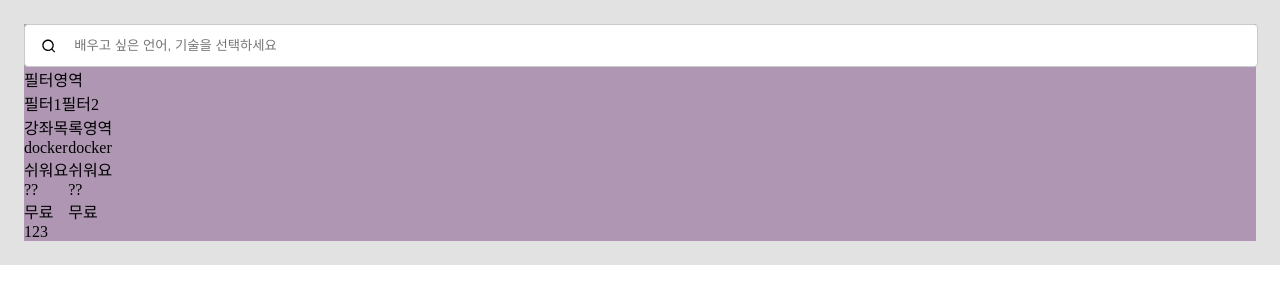
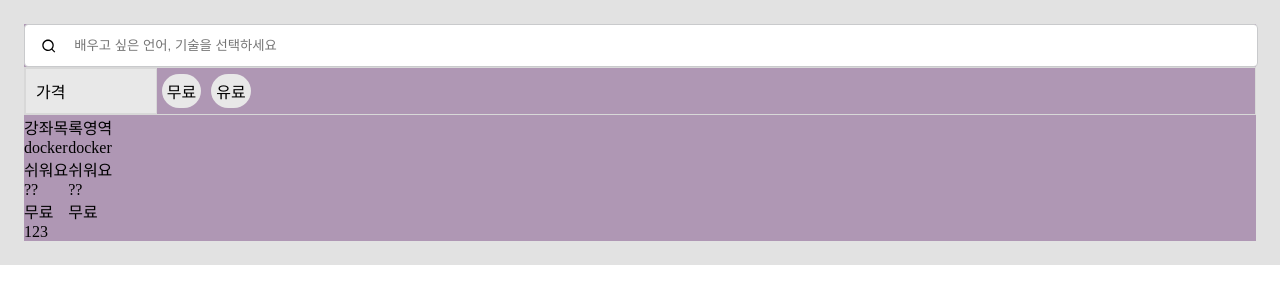
Before and after one commit to Hyeondoonge/elice-programming-assignment, a React app: page / in a window 1280 px wide. Shown: the top 304 px of the page. Built offline with nearby package versions, Linux system fonts and the light colour scheme.

Commit message:
feat: 필터 클릭 이벤트 핸들
- 선택된 필터 상태 업데이트
- 새로운 필터에 따른 새로운 강좌 상태 업데이트

```diff
--- a/src/components/FilterArea.tsx
+++ b/src/components/FilterArea.tsx
@@ -1,38 +1,77 @@
-import React from 'react';
+import React, { useState } from 'react';
 import styled from 'styled-components';
+import Chip from '../common/Chip';
 import List from '../common/List';
 
 interface FilterAreaProps {
-  onClick: (e: React.MouseEvent<HTMLInputElement>) => void;
+  onClickHandler: (filters: Array<string>) => void;
 }
-
-interface ChipProps {
-  label: string;
-  // onClick: (e: React.MouseEvent<HTMLInputElement>) => void;
-}
-
-const StyledChip = styled.div`
-  cursor: pointer;
-`;
-
-const Chip = ({ label }: ChipProps) => {
-  return <StyledChip>{label}</StyledChip>;
-};
 
 const StyledFilterArea = styled.div`
   width: 100%;
 `;
 
-export default function FilterArea({ onClick }: FilterAreaProps) {
+const typeList = ['가격'];
+
+const StyledRow = styled.div`
+  display: flex;
+  align-items: center;
+  border: 1px solid #d8d8d8;
+`;
+
+const StyledType = styled.div`
+  background-color: #e8e8e8;
+  border: 1px solid #d8d8d8;
+  padding: 10px;
+  width: 10%;
+`;
+
+interface FilterProps {
+  name: string;
+  selected: boolean;
+}
+
+type Filter = '가격';
+
+export default function FilterArea({ onClickHandler }: FilterAreaProps) {
+  const [filterList, setFilterList] = useState({
+    가격: [
+      { name: '무료', selected: false },
+      { name: '유료', selected: false }
+    ]
+  });
+
   return (
     <StyledFilterArea>
-      필터영역
-      <div>
-        <List>
-          <Chip label={'필터1'} />
-          <Chip label={'필터2'} />
-        </List>
-      </div>
+      {typeList.map((type: Filter, index) => (
+        <StyledRow key={index}>
+          <StyledType>{type}</StyledType>
+          <div
+            style={{
+              width: '100%'
+            }}
+          >
+            <List>
+              {filterList[type].map(({ name, selected }: FilterProps, index: number) => (
+                <div key={index} style={{ margin: '5px' }}>
+                  <Chip
+                    label={name}
+                    selected={selected}
+                    onClick={() => {
+                      const newFilterList = { ...filterList };
+                      newFilterList[type][index].selected = !newFilterList[type][index].selected;
+                      // update 아이템 클릭 상태
+                      // i, j를 전달해서 상태값 업데이트 진행 및 fetch 수행
+                      setFilterList(newFilterList);
+                      onClickHandler(newFilterList[type].filter(({ selected }) => selected).map(({ name }) => name));
+                    }}
+                  />
+                </div>
+              ))}
+            </List>
+          </div>
+        </StyledRow>
+      ))}
     </StyledFilterArea>
   );
 }
```
